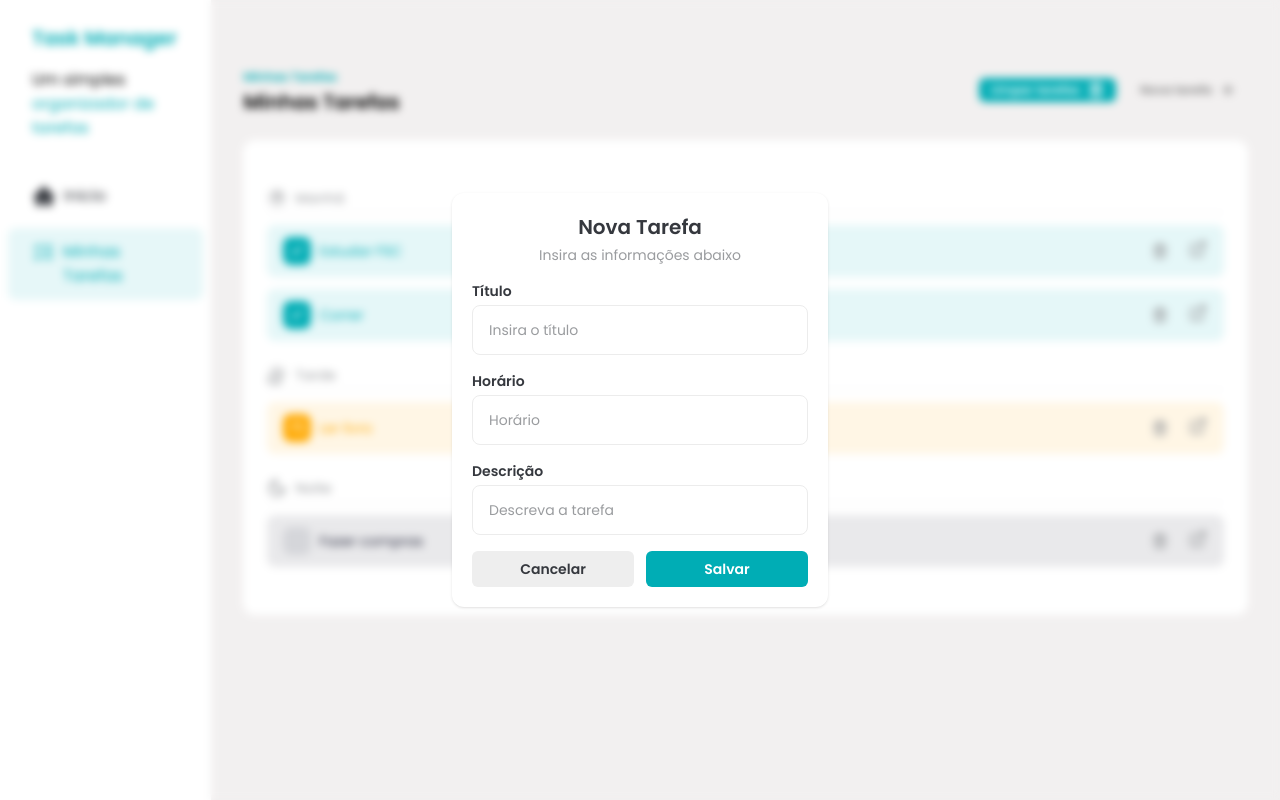
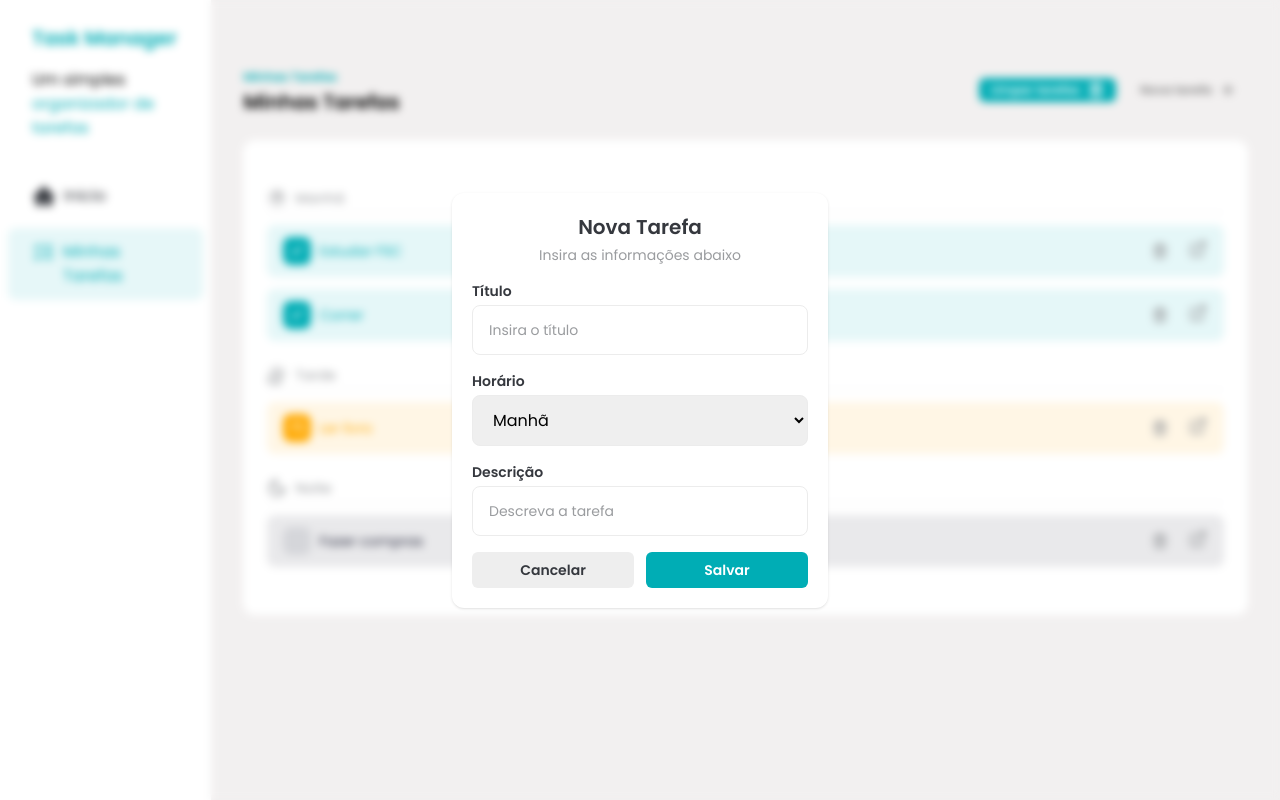
Before and after one commit to DouglasRamosP/task-manager, a React (Vite) app: page / in a window 1280 px wide. Both pictures are taken after a click on the button "Nova tarefa". Built offline with nearby package versions, Linux system fonts and the light colour scheme.

Commit message:
feat: add InputLabel component

```diff
--- a/src/components/AddTaskDialog.jsx
+++ b/src/components/AddTaskDialog.jsx
@@ -6,6 +6,7 @@
 
 import Button from "./Button"
 import Input from "./Input"
+import InputLabel from "./InputLabel"
 
 const AddTaskDialog = ({ isOpen, onClose }) => {
   const nodeRef = useRef()
@@ -38,7 +39,18 @@
                   label="Título"
                   placeholder="Insira o título"
                 />
-                <Input id="time" label="Horário" placeholder="Horário" />
+                <div className="flex flex-col gap-1 text-left">
+                  <InputLabel htmlFor="horário">Horário</InputLabel>
+                  <select
+                    className="rounded-lg border border-solid border-[#ECECEC] px-4 py-3 outline-[#00ADB5] placeholder:text-sm placeholder:text-[#9A9C9F]"
+                    name=""
+                    id="horario"
+                  >
+                    <option value="morning">Manhã</option>
+                    <option value="afternoon">Tarde</option>
+                    <option value="evening">Noite</option>
+                  </select>
+                </div>
                 <Input
                   id="description"
                   label="Descrição"
--- a/src/components/Input.jsx
+++ b/src/components/Input.jsx
@@ -1,9 +1,9 @@
+import InputLabel from "./InputLabel"
+
 const Input = ({ label, ...rest }) => {
   return (
     <div className="flex flex-col space-y-1 text-left">
-      <label htmlFor={rest.id} className="text-sm font-semibold text-[#35383E]">
-        {label}
-      </label>
+      <InputLabel htmlFor={rest.id}>{label}</InputLabel>
       <input
         className={`rounded-lg border border-solid border-[#ECECEC] px-4 py-3 outline-[#00ADB5] placeholder:text-sm placeholder:text-[#9A9C9F]`}
         {...rest}
--- /dev/null
+++ b/src/components/InputLabel.jsx
@@ -0,0 +1,9 @@
+const InputLabel = ({ children, ...rest }) => {
+  return (
+    <label className="text-sm font-semibold text-[#35383E]" {...rest}>
+      {children}
+    </label>
+  )
+}
+
+export default InputLabel
```
